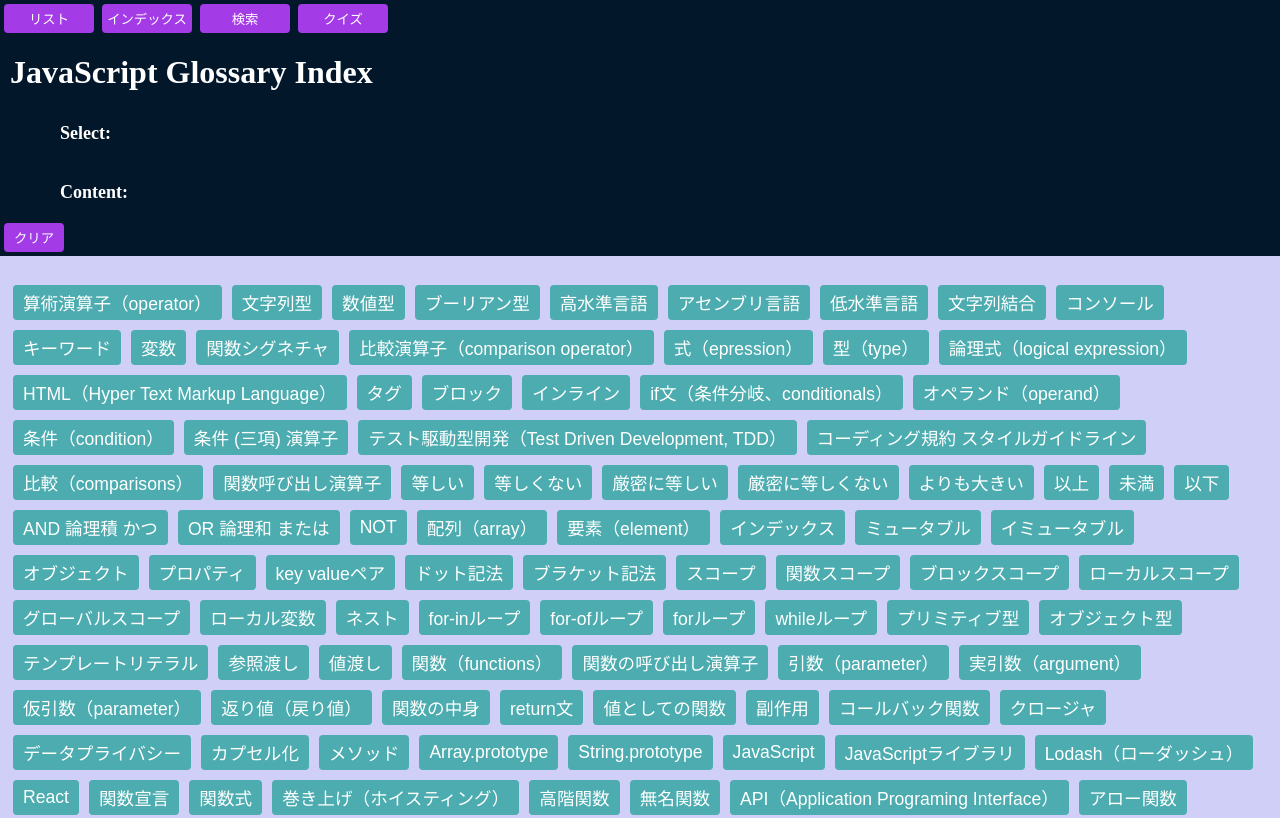
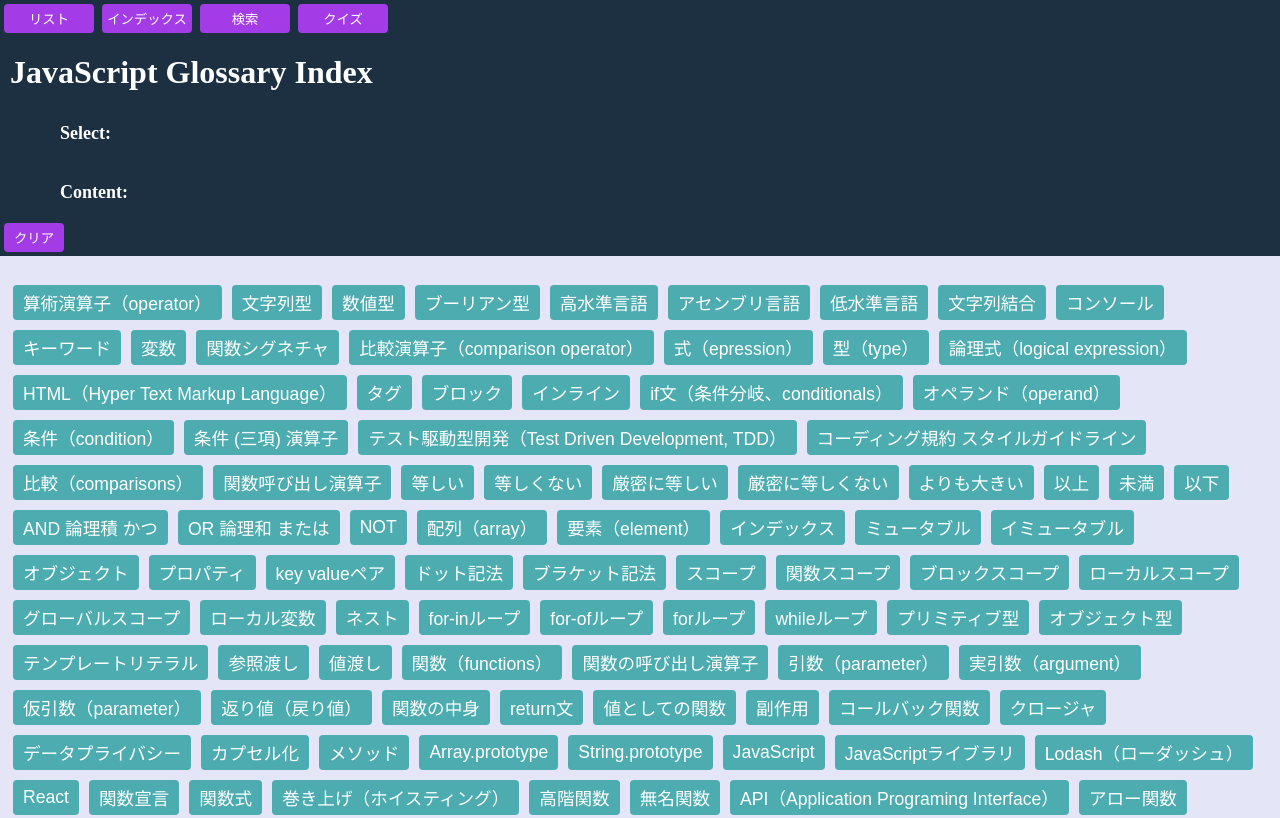
Before and after one commit to Hiro-Eno/JavaScript, a plain HTML site: page index.html in a window 1280 px wide. Shown: the top 818 px of the page. Drawn offline with Linux system fonts and the light colour scheme.

Commit message:
Update style.css

```diff
--- a/style.css
+++ b/style.css
@@ -1,5 +1,6 @@
 body {
-    background-color: rgb(208, 207, 248);
+    background-color: rgb(229, 229, 248);
+    /* background-color: rgb(208, 207, 248);  */
 }
 
 
@@ -9,7 +10,8 @@ body {
         top: 0;
         left: 0;
         width: 100%;
-        background-color: #03172a;
+        background-color: #1d3042;
+        /* background-color: #03172a;  */
         z-index: 10;
         color: #ffffff;
     }
@@ -215,7 +217,8 @@ body {
         left: 0;
         width: 100%;
         font-size: 12px;
-        background-color: #03172a;
+        background-color: #1d3042;
+        /* background-color: #03172a;  */
         z-index: 10;
         color: #ffffff;
     }
```
